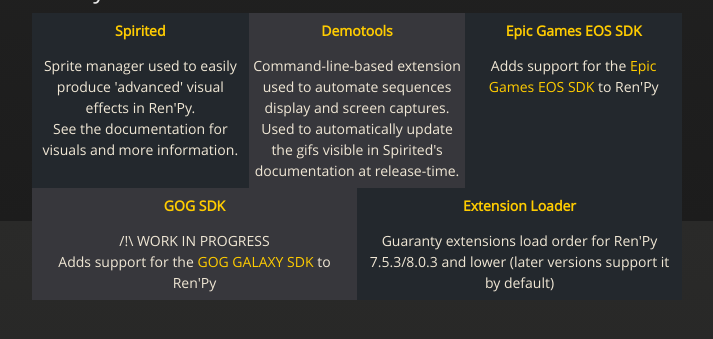
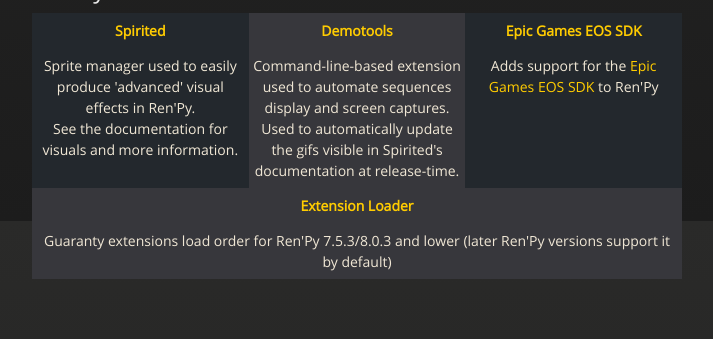
Before and after one commit to Ayowel/Ayowel.github.io, a Jekyll site: the page built from skeleton/projects/renpy.md, in a window 1280 px wide and 1019 px high, cut to the strip 679-1018 px from the top of the window. Shown: the whole strip, without its empty margins (283-996 px from the left). Built offline with Jekyll 4.4.1, drawn with Linux system fonts in a browser that asks for light colours.

Commit message:
Update project links and add GitHub CI projects

```diff
--- a/skeleton/projects/renpy.md
+++ b/skeleton/projects/renpy.md
@@ -10,15 +10,15 @@ permalink: /projects/renpy
 
 <dyntable>
     <cell>
-        <a href="https://kiminako.itch.io/Colors"><heading>Colors</heading></a>
+        <a href="https://kiminako.itch.io/Colors" target="_blank"><heading>Colors</heading></a>
         The first Ren'Py game I worked on. I developed all minigames and worked on some menus.
         <img title="Colors thumbnail" src="https://img.itch.zone/aW1nLzk5NTU0NDQuanBn/315x250%23c/HFihO4.jpg" />
     </cell><cell>
-        <a href="https://kiminako.itch.io/where-are-you-cinderella"><heading>Where are you, Cinderella?</heading></a>
+        <a href="https://kiminako.itch.io/where-are-you-cinderella" target="_blank"><heading>Where are you, Cinderella?</heading></a>
         <img title="Where are you, Cinderella? thumbnail" src="https://img.itch.zone/aW1nLzY5NTQ0NTQucG5n/315x250%23c/lv%2BS6V.png" /><br />
         Code and menu fixes and advanced animations/transitions support.
     </cell><cell>
-        <a href="https://ayowel.itch.io/renpy-extensions-demo"><heading>Ren'Py extensions demo</heading></a>
+        <a href="https://ayowel.itch.io/renpy-extensions-demo" target="_blank"><heading>Ren'Py extensions demo</heading></a>
         Technical demo/tutorial 'game' for the implementation of extensions with Ren'Py.
         <img title="Ren'Py extensions demo thumbnail" src="https://img.itch.zone/aW1nLzEwNDA1Mjc1LnBuZw==/315x250%23c/siBmag.png" />
     </cell>
@@ -28,20 +28,17 @@ permalink: /projects/renpy
 
 <dyntable>
     <cell>
-        <a href="https://ayowel.github.io/spirited/"><heading>Spirited</heading></a>
+        <a href="https://ayowel.github.io/spirited/" target="_blank"><heading>Spirited</heading></a>
         Sprite manager used to easily produce 'advanced' visual effects in Ren'Py.<br />
         See the documentation for visuals and more information.
     </cell><cell>
-        <a href="https://github.com/Ayowel/renpy-demotools"><heading>Demotools</heading></a>
+        <a href="https://github.com/Ayowel/renpy-demotools" target="_blank"><heading>Demotools</heading></a>
         Command-line-based extension used to automate sequences display and screen captures. Used to automatically update the gifs visible in Spirited's documentation at release-time.
     </cell><cell>
-        <a href="https://github.com/Ayowel/renpy-epicgames-eos"><heading>Epic Games EOS SDK</heading></a>
+        <a href="https://github.com/Ayowel/renpy-epicgames-eos" target="_blank"><heading>Epic Games EOS SDK</heading></a>
         Adds support for the <a href="https://dev.epicgames.com/portal/en-US/home/sdk-download">Epic Games EOS SDK</a> to Ren'Py
     </cell><cell>
-        <a href="https://github.com/Ayowel/renpy-gog"><heading>GOG SDK</heading></a>
-        /!\ WORK IN PROGRESS<br />Adds support for the <a href="https://docs.gog.com/sdk/">GOG GALAXY SDK</a> to Ren'Py
-    </cell><cell>
-        <a href="https://github.com/Ayowel/renpy-extension-loader"><heading>Extension Loader</heading></a>
-        Guaranty extensions load order for Ren'Py 7.5.3/8.0.3 and lower (later versions support it by default)
+        <a href="https://github.com/Ayowel/renpy-extension-loader" target="_blank"><heading>Extension Loader</heading></a>
+        Guaranty extensions load order for Ren'Py 7.5.3/8.0.3 and lower (later Ren'Py versions support it by default)
     </cell>
 </dyntable>
```
Also changed, not shown: skeleton/projects.md (+7 -2 lines), skeleton/projects/github.md (added, +23 -0 lines), skeleton/projects/godot.md (+1 -1 lines), skeleton/projects/others.md (+4 -4 lines), assets/images/logos/actions/play.svg (added), assets/images/logos/actions/upload.svg (added), assets/images/logos/github.svg (added).
